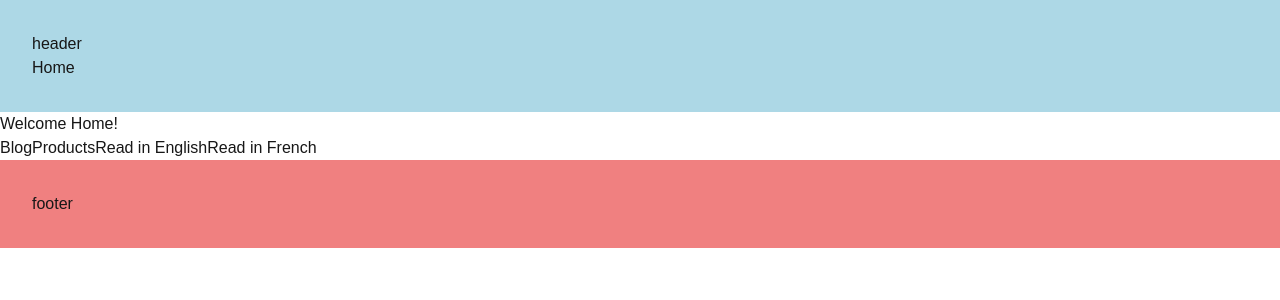
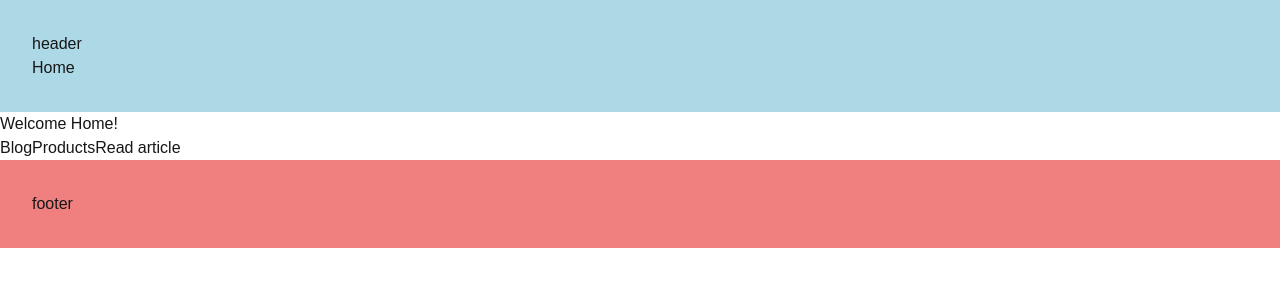
Before and after one commit to p-fassbender/nextjs-15-demo, a Next.js app in the folder routing-demo/: page / in a window 1280 px wide. Shown: the top 300 px of the page. Built offline with nearby package versions, Linux system fonts and the light colour scheme.

Commit message:
navigating programmatically

```diff
--- /dev/null
+++ b/routing-demo/src/app/(main)/order-product/page.js
@@ -0,0 +1,20 @@
+'use client'
+
+import { useRouter } from "next/navigation"
+
+export default function OrderProduct() {
+    const router = useRouter()
+
+    const handleClick = () => {
+        console.log('placing your order')
+        router.push('/')
+        // router.replace('/')
+    }
+
+    return (
+        <>
+            <h1>order product</h1>
+            <button onClick={handleClick}>place order</button>
+        </>
+    )
+}
--- a/routing-demo/src/app/(main)/page.js
+++ b/routing-demo/src/app/(main)/page.js
@@ -6,8 +6,7 @@ export default function Home() {
             <h1>Welcome Home!</h1>
             <Link href={'/blog'}>Blog</Link>
             <Link href={'/products'}>Products</Link>
-            <Link href={'/articles/breaking-news-123?lang=en'}>Read in English</Link>
-            <Link href={'/articles/breaking-news-123?lang=fr'}>Read in French</Link>
+            <Link href={'/articles/breaking-news-123?lang=en'}>Read article</Link>
         </>
     )
 }
--- a/routing-demo/src/app/(main)/products/[productId]/reviews/[reviewId]/page.js
+++ b/routing-demo/src/app/(main)/products/[productId]/reviews/[reviewId]/page.js
@@ -1,10 +1,11 @@
-import { notFound } from "next/navigation"
+import { notFound, redirect } from "next/navigation"
 
 export default async function ProductReview({ params }) {
     const { productId, reviewId } = await params
 
     if(parseInt(reviewId) > 1000){
-        notFound()
+        // notFound()
+        redirect('/products')
     }
 
     return (
```
